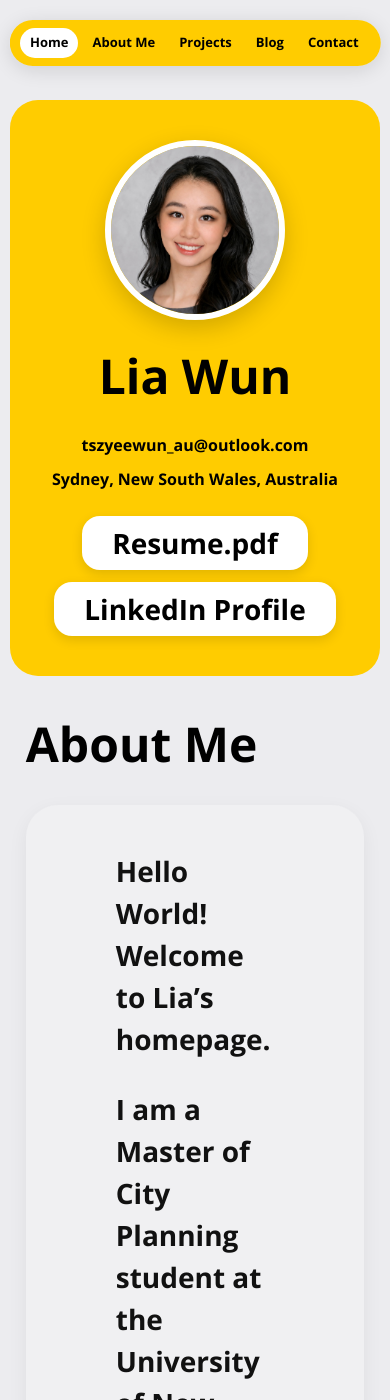
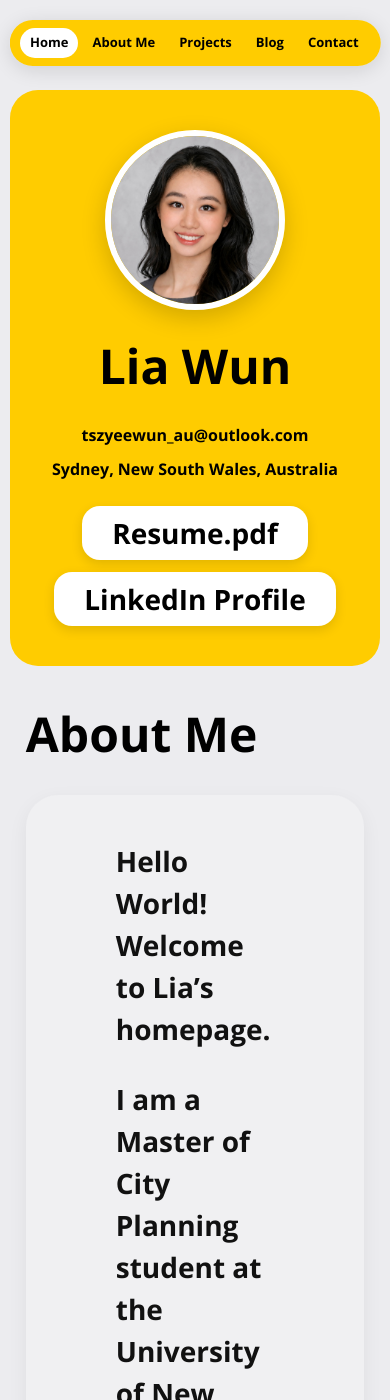
Before and after one commit to tszyeewun/tszyeewun.github.io, a Jekyll site: the page built from index.md, in a window 390 px wide and 1400 px high. Built offline with Jekyll 4.4.1, drawn with Linux system fonts in a browser that asks for light colours.

Commit message:
Adjust margin in hero-section for better layout

```diff
--- a/_layouts/default.html
+++ b/_layouts/default.html
@@ -270,7 +270,7 @@
 
       .hero-section{
 
-        margin:100px auto 0 auto;
+        margin:90px auto 0 auto;
 
         width:95%;
 
```
